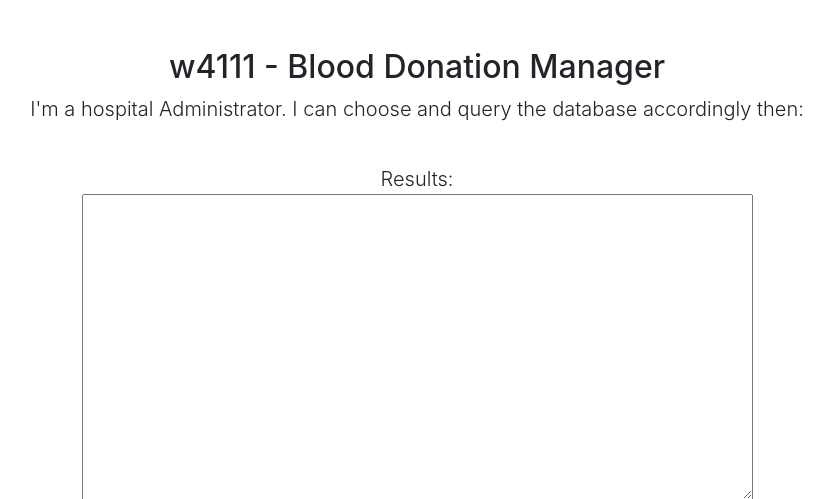
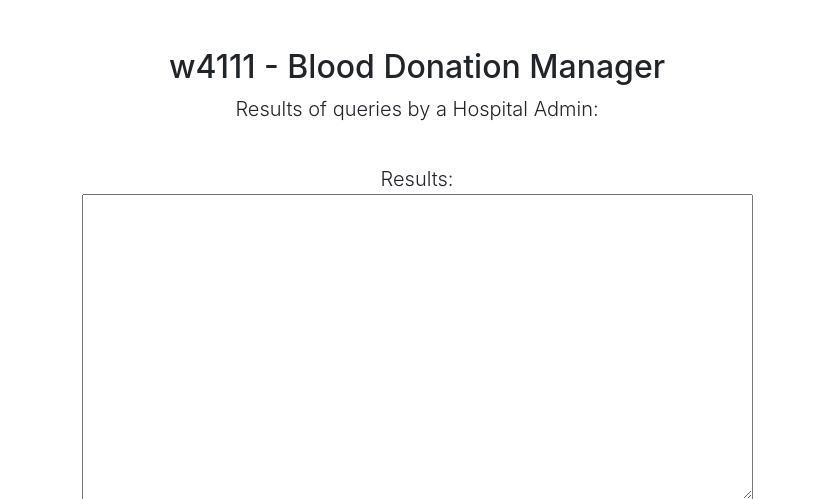
Before and after one commit to pankhurikumar23/w4111-bloodbank, a Flask app: template templates/searchHA2.html in a window 1280 px wide. Shown: the part 56-555 px from the top of the page, without its empty margins (223-1056 px from the left). Run offline with Flask 2, Linux system fonts and the light colour scheme; the template is opened without the code that fills it, so the values that code supplies are empty; parts of the project's set-up code (start-up, migrations or seed data) failed here and were passed over; some libraries are stand-ins or nearby versions.

Commit message:
adding final queries

```diff
--- a/server.py
+++ b/server.py
@@ -55,7 +55,7 @@ def hospiAdmin():
   id = request.args['eid']
   cursor = g.conn.execute("SELECT * FROM hospitaldept where employeeid = %s;", id)
   results = []
-  results.append("Hospital Dept. details: ")
+  results.append("Hospital ID, Department ID, Admin ID, Admin since:")
   for result in cursor:
     hID = result[0]
     dID = result[1]
@@ -68,18 +68,33 @@ def hospiAdmin():
 @app.route('/searchHA2')
 def findDetails():
   hid = request.args['hid']
-  did = request.args['did']
   rid = request.args['rid']
   option = request.args['avail']
 
+  results = []
+
   if option == 'check':
     cursor = g.conn.execute("SELECT * FROM bloodcapacity WHERE hospitalID = %s;", hid)
+    results.append("Hospital ID, Blood type, Units of Blood:")
   elif option == 'history':
     cursor = g.conn.execute("SELECT * FROM transfusions WHERE hospitalID = %s AND recipientID = %s;", (hid, rid))
+    results.append("Transfusion ID, Request ID, Recipient ID, Hospital ID, Units of Blood, Date:")
+  elif option == 'available':
+    cursor = g.conn.execute("SELECT * FROM bloodcapacity WHERE hospitalID = %s AND bloodtype = (SELECT bloodType FROM recipients WHERE recipientID = %s)", (hid, rid))
+    results.append("Units of Blood:")
+  elif option == 'internal':
+    cursor = g.conn.execute("SELECT * FROM internalrequest WHERE hospitalID = %s", hid)
+    results.append("Request ID, Blood type, Units of Blood, Department ID, Hospital ID")
   else:
-    cursor = g.conn.execute("SELECT * FROM bloodcapacity WHERE hospitalID = %s AND bloodtype = (SELECT bloodType FROM recipients WHERE recipientID = %s)", (hid, rid))
+    cursor1 = g.conn.execute("SELECT * FROM transfers WHERE fromID = %s", hid)
+    results.append("Transfer ID, From ID, To ID, Blood Type, Units")
+    results.append("Transferred To: ")
+    for result in cursor1:
+        results.append(result)
+    cursor1.close()
+    cursor = g.conn.execute("SELECT * FROM transfers WHERE toID = %s", hid)
+    results.append("Received From: ")
 
-  results = []
   for result in cursor:
     results.append(result)
   cursor.close()
@@ -139,13 +154,14 @@ def searchUser():
     cursor1 = g.conn.execute("SELECT * FROM recipients WHERE recipientID = %s;", id)
     cursor2 = g.conn.execute("SELECT transfusionID, unitsTransfused, hospitalID, date FROM recipients R, transfusions T WHERE R.recipientID = T.recipientID AND R.recipientID = %s;", id)
   results = []
+  results.append("ID, Blood Type, Name, Address, Phone: ")
   for result in cursor1:
     newRow = []
     for item in result:
       newRow.append(item)
     results.append(newRow) # can also be accessed using result[0]
   cursor1.close()
-  results.append("Donations Given/Transfusions Received: ")
+  results.append("Transaction ID, Units of Blood, Institution ID, Date: ")
   for result in cursor2:
     newRow = []
     for item in result:
--- a/templates/searchHA.html
+++ b/templates/searchHA.html
@@ -62,13 +62,15 @@
                 Today's Date:<input type="Date" name="date"></p>
                 <p class="lead">Hospital ID: <input type="text" name="hid"></p>
                 <p class="lead">Recipient ID: <input type="text" name="rid"></p>
-                <!-- Drop down list of possible queries? -->
+                <!-- Drop down list of possible queries -->
                 Choose the operation/query you want: <br>
                 <p>
                   <select name="avail">
                       <option value="check">Blood Availability</option>
                       <option value="history">Recipient History</option>
                       <option value="available">Recipient Blood Availability</option>
+                      <option value="internal">Internal Department Requests</option>
+                      <option value="transfer">External Transfers</option>
                   </select>
                   <input type="submit" value="GO.">
                 </p>
--- a/templates/searchHA2.html
+++ b/templates/searchHA2.html
@@ -56,7 +56,7 @@
       <div class="row">
         <div class="col-lg-12 text-center">
           <h2 class="mt-5">w4111 - Blood Donation Manager</h2>
-          <p class="lead">I'm a hospital Administrator. I can choose and query the database accordingly then: </p>
+          <p class="lead">Results of queries by a Hospital Admin: </p>
 
             <br>
             <p class="lead">
```
Also changed, not shown: templates/searchAdmin.html (+5 -5 lines).
